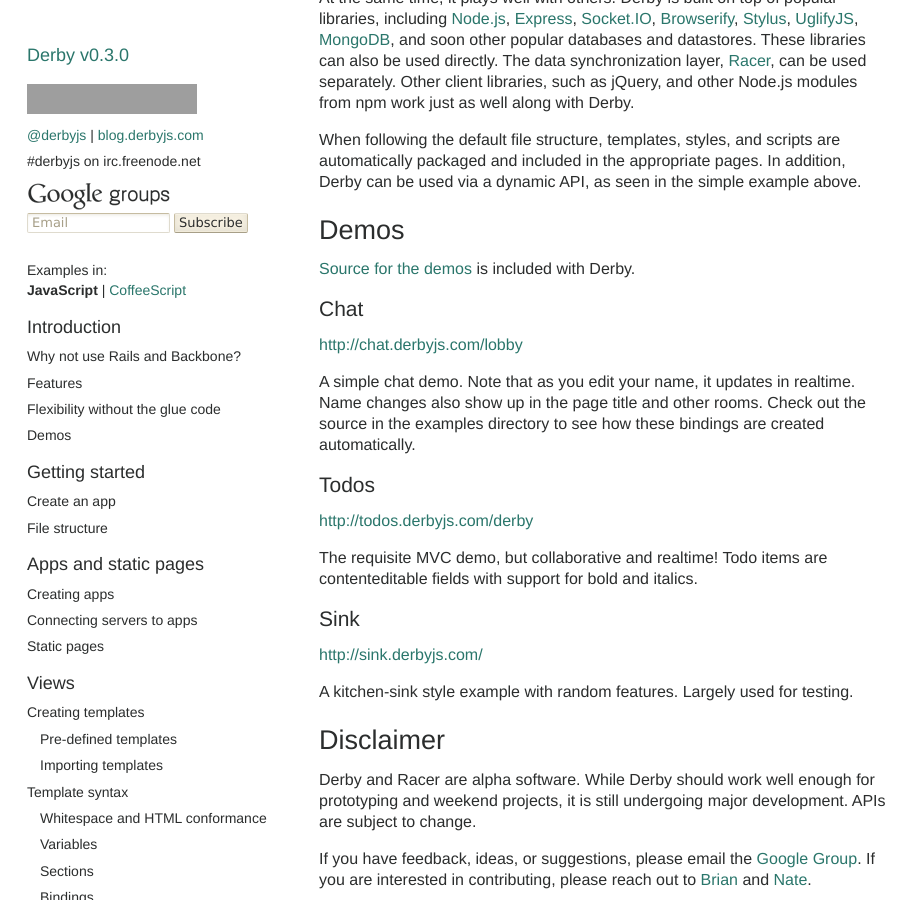
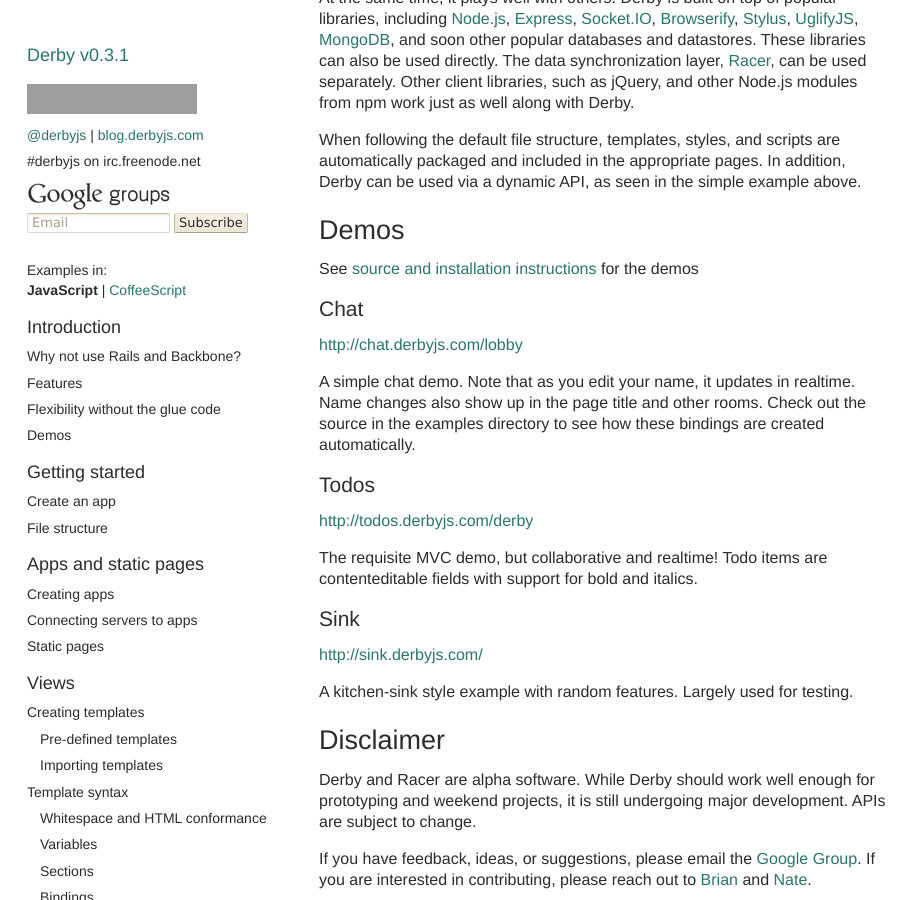
Before and after one commit to derbyjs/derby, a Jekyll site: the page built from index.md, in a window 1280 px wide and 900 px high, scrolled down 3136 px. Shown: the whole window, without its empty margins (0-921 px from the left). Built offline with Jekyll 4.4.1, drawn with Linux system fonts in a browser that asks for light colours; grey boxes are pictures that could not be loaded.

Commit message:
start 0.3.1 edits

```diff
--- a/index.md
+++ b/index.md
@@ -1,6 +1,6 @@
 ---
 layout: default
-version: 0.3.0
+version: 0.3.1
 headers:
   - text: Introduction
     type: h1
@@ -285,7 +285,7 @@ Derby can be used via a dynamic API, as seen in the simple example above.
 
 ## Demos
 
-[Source for the demos](https://github.com/codeparty/derby/tree/master/examples) is included with Derby.
+See [source and installation instructions](https://github.com/codeparty/derby-examples) for the demos
 
 ### Chat
 
```
